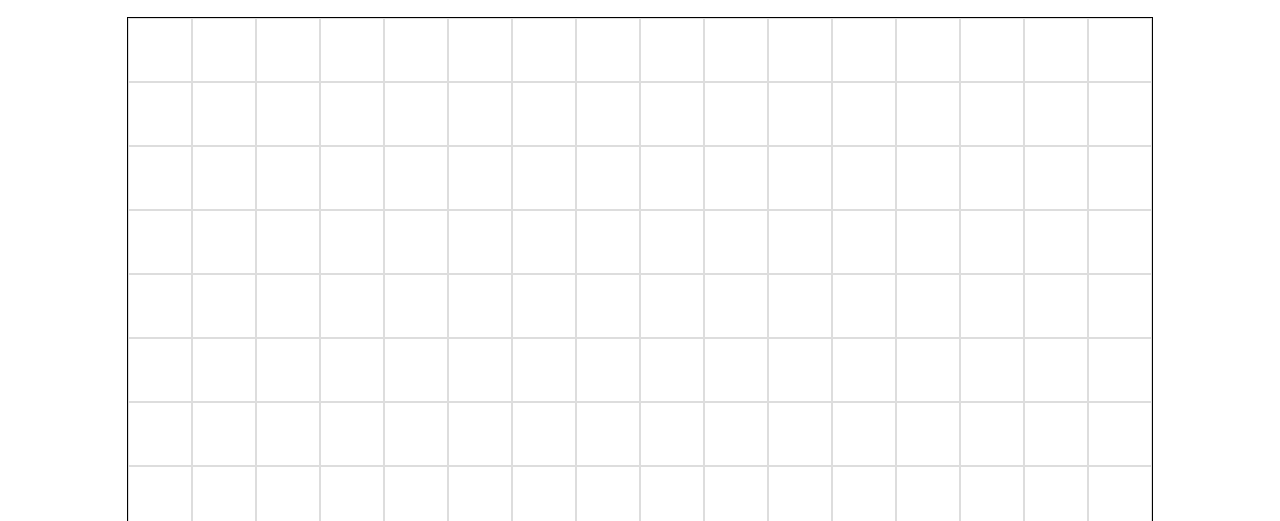
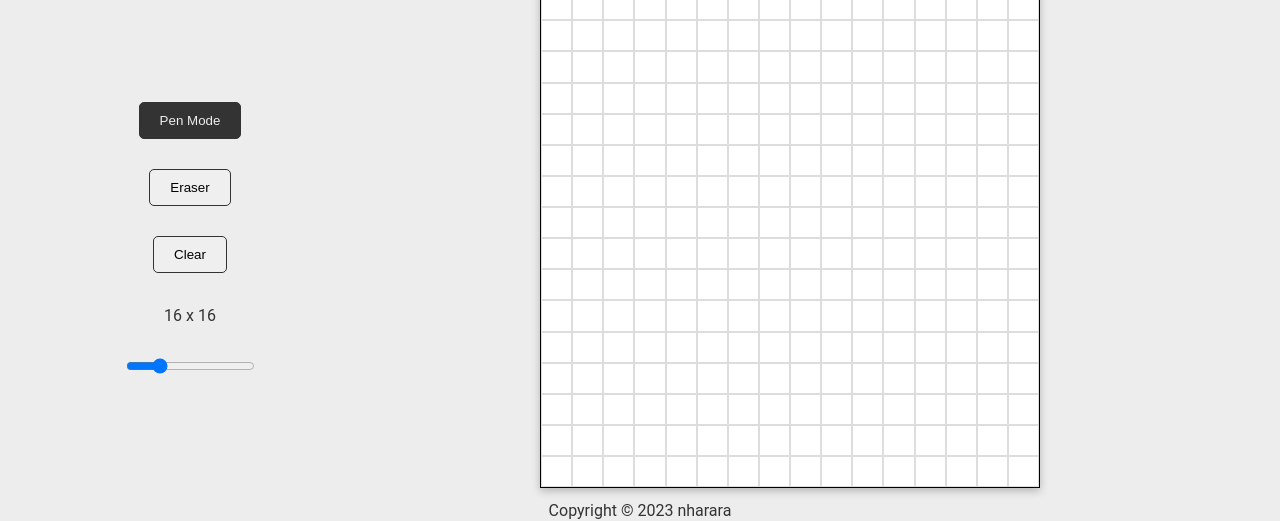
Before and after one commit to nharara/etch-a-sketch, a plain HTML site: page index.html in a window 1280 px wide. Shown: the part 83-604 px from the top of the page. Drawn offline with Linux system fonts and the light colour scheme.

Commit message:
Added slider for size, and buttons for choosing input

```diff
--- a/app.js
+++ b/app.js
@@ -12,14 +12,67 @@ let isMouseDown = false
 document.body.addEventListener('mousedown', () => (isMouseDown = true))
 document.body.addEventListener('mouseup', () => (isMouseDown = false))
 
+const penBtn = document.getElementById('penBtn')
+const eraserBtn = document.getElementById('eraserBtn')
+const clearBtn = document.getElementById('clearBtn')
+const sizeValue = document.getElementById('sizeValue')
+const sizeSlider = document.getElementById('sizeSlider')
 
-function createGrid(rows, cols) {
-  gridContainer.style.gridTemplateColumns = 'repeat${size}, 1fr';
-  gridContainer.style.setProperty('--grid-cols', cols);
+penBtn.onclick = () => setCurrentMode('pen')
+eraserBtn.onclick = () => setCurrentMode('eraser')
+clearBtn.onclick = () => reloadGrid()
+sizeSlider.onmousemove = (event) => updateSizeValue(event.target.value)
+sizeSlider.onchange = (event) => changeSize(event.target.value)
 
-  for (let i = 0; i < (rows * cols); i++) {
-    let cell = document.createElement('div');
-    cell.className = "grid-item";
+function setCurrentMode(newMode) {
+  activateButton(newMode)
+  currentMode = newMode
+}
+
+function setCurrentSize(newSize) {
+  currentSize = newSize
+}
+
+function changeSize(value) {
+  setCurrentSize(value)
+  updateSizeValue(value)
+  reloadGrid()
+}
+
+function updateSizeValue(value) {
+  sizeValue.innerHTML = `${value} x ${value}`
+}
+
+function reloadGrid() {
+  clearGrid()
+  createGrid(currentSize)
+}
+
+function clearGrid() {
+  gridContainer.innerHTML = ''
+}
+
+function activateButton(newMode) {
+  if (currentMode === 'pen') {
+    penBtn.classList.remove('active')
+  } else if (currentMode === 'eraser') {
+    eraserBtn.classList.remove('active')
+  }
+
+  if (newMode === 'pen') {
+    penBtn.classList.add('active')
+  } else if (newMode === 'eraser') {
+    eraserBtn.classList.add('active')
+  }
+}
+
+function createGrid(size) {
+  gridContainer.style.gridTemplateColumns = `repeat(${size}, 1fr)`;
+  gridContainer.style.gridTemplateRows = `repeat(${size}, 1fr)`;
+
+  for (let i = 0; i < size * size; i++) {
+    const cell = document.createElement('div');
+    cell.classList.add("grid-item");
     cell.addEventListener('mouseover', changeColor)
     cell.addEventListener('mousedown', changeColor)
 
@@ -31,12 +84,14 @@ function createGrid(rows, cols) {
 function changeColor(event) {
   if (currentMode === 'pen' && (event.type === 'mouseover' && isMouseDown)) {
     event.target.style.backgroundColor = currentColor;
+    console.log('pen mode')
   } else if (currentMode === 'eraser' && (event.type === 'mouseover' && isMouseDown)) {
     event.target.style.backgroundColor = '#fefefe';
   }
 
 }
 
-
-
-createGrid(16, 16);
+window.onload = () => {
+  createGrid(DEFAULT_SIZE)
+  activateButton(DEFAULT_MODE)
+}
--- a/index.html
+++ b/index.html
@@ -15,7 +15,15 @@
     <h1 class="title">Etch-a-Sketch</h1>
   </header>
 
-  <div class="container">
+  <div class="main">
+    <div class="settings">
+      <button id="penBtn">Pen Mode</button>
+      <button id="eraserBtn">Eraser</button>
+      <button id="clearBtn">Clear</button>
+      <div id="sizeValue" class="size-value">16 x 16</div>
+      <input id="sizeSlider" type="range" value="16" min="1" max="64" />
+    </div>
+
     <div class="grid-container">
     </div>
   </div>
--- a/style.css
+++ b/style.css
@@ -1,14 +1,25 @@
 :root {
-  --grid-cols: 1;
-  --grid-rows: 1;
-  --grid-item-size: 30px;
+  --primary-dark: #333;
+  --primary-light: #ededed;
+  --secondary-light: #fefefe;
+}
+
+
+*,
+*::before,
+*::after {
+  box-sizing: border-box;
+  padding: 0;
+  margin: 0;
 }
 
 body {
-  display: flex;
-  flex-direction: column;
-  margin: 0;
-
+  background-color: var(--primary-light);
+  color: var(--primary-dark);
+  font-family: 'Roboto', sans-serif;
+  line-height: 1.6;
+  /* footer support */
+  margin-bottom: 100px;
 }
 
 .header,
@@ -19,24 +30,22 @@ body {
 
 
 .grid-container {
-  display: flex;
-  flex-wrap: wrap;
+  display: grid;
+  width: 500px;
+  height: 500px;
   border: 1px solid black;
-  /* Border for the grid */
-  max-width: 80%;
-  /* Adjust max-width as needed */
+
   margin: auto;
-  /* Center the grid container */
+
+  box-shadow: rgba(0, 0, 0, 0.24) 0px 3px 8px;
+
 }
 
 .grid-item {
-  flex: 1 0 calc(100% / var(--grid-cols));
-  /* Adjust item width */
-  padding: 10px;
-  /* Adjust padding as needed */
+
   box-sizing: border-box;
   border: 1px solid #ddd;
-  text-align: center;
+
   background-color: white;
   aspect-ratio: 1;
 }
@@ -68,3 +77,43 @@ input[type='color'] {
   height: 80px;
   border: none;
 }
+
+
+.main {
+  display: flex;
+  align-items: center;
+  justify-content: flex-start;
+  gap: 100px;
+  max-width: 1100px;
+  margin: 0 auto;
+}
+
+.settings {
+  display: flex;
+  flex-direction: column;
+  align-items: center;
+  justify-content: center;
+  gap: 30px;
+  width: 200px;
+}
+
+button {
+  padding: 10px 20px;
+  border: 1px solid var(--primary-dark);
+  border-radius: 5px;
+}
+
+button.active {
+  background-color: var(--primary-dark);
+  color: var(--primary-light);
+}
+
+button,
+input[type='color'] {
+  transition: transform 0.1s ease-in-out;
+}
+
+button:hover,
+input[type='color']:hover {
+  transform: scale(1.05);
+}
```
